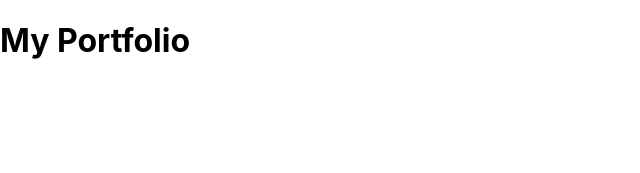
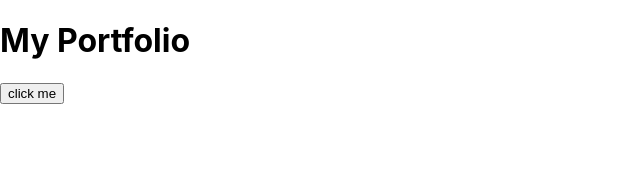
Before and after one commit to supercmmetry/portfolio, a Next.js app: page / in a window 1280 px wide. Shown: the top 173 px of the page, without its empty margins (0-640 px from the left). Built offline with nearby package versions, Linux system fonts and the light colour scheme.

Commit message:
feat(routing): setup basic routing
Signed-off-by: supercmmetry <vishaals2000@gmail.com>

```diff
--- a/pages/index.js
+++ b/pages/index.js
@@ -1,5 +1,5 @@
-import { Pages } from '../src'
+import * as App from '../src'
 
-export default function Main () {
-  return Pages.HomePage()
+export default function Home () {
+  return App.Pages.HomePage()
 }
--- a/src/pages/home/index.js
+++ b/src/pages/home/index.js
@@ -1,9 +1,22 @@
 import React from 'react'
+import Head from 'next/head'
+import { useRouter } from 'next/router'
 
 export default function HomePage () {
+  const router = useRouter()
+
   return (
     <>
+      <Head>
+        <link rel='shortcut icon' href='/favicon.ico' />
+      </Head>
       <h1> My Portfolio </h1>
+      <button onClick={() => {
+        router.push('/about')
+      }}
+      >
+        click me
+      </button>
     </>
   )
 }
```
Also changed, not shown: pages/about.js (added, +7 -0 lines), 2 other files (tests, documents, lock files or other folders).
